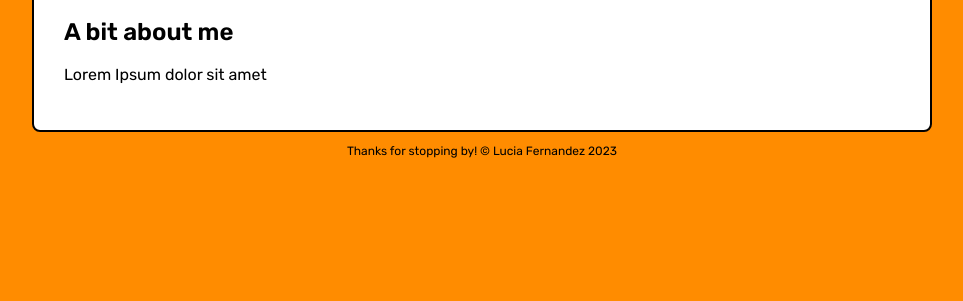
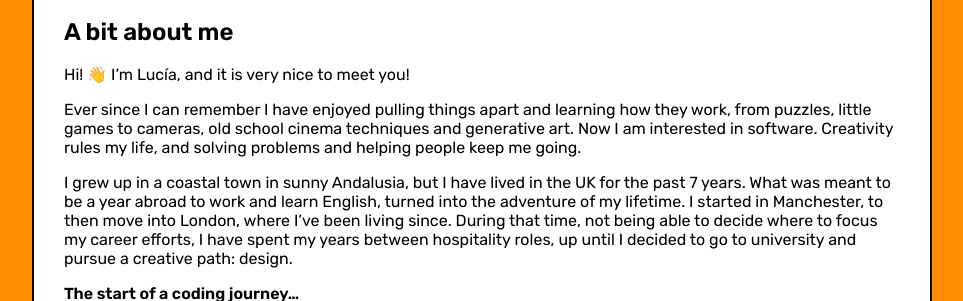
Before and after one commit to lucfercas/Application-Website, a plain HTML site: page index.html in a window 1280 px wide. Both pictures are taken after a click on the button "About". Shown: the part 499-800 px from the top of the page, without its empty margins (158-1121 px from the left). Drawn offline with Linux system fonts and the light colour scheme.

```diff
--- a/index.html
+++ b/index.html
@@ -31,12 +31,39 @@
             <button id="info2" class="btn">Why FAC</button>
             <button id="info3" class="btn">Why SoftwareDev</button>
             <button id="projects" class="btn">Projects</button>
-            <button id="git-logo" class="btn"><img src="github.svg" alt="Github icon" width="20px" id="github-icon"></button>
+            <button id="git-logo" class="btn"><img src="github.svg" alt="Github icon" width="20px"
+                    id="github-icon"></button>
         </nav>
         <section class="container">
             <div id="about" class="text-container">
                 <h2>A bit about me</h2>
-                <p>Lorem Ipsum dolor sit amet</p>
+                <p>Hi! 👋 I’m Lucía, and it is very nice to meet you!</p>
+
+                <p> Ever since I can remember I have enjoyed pulling things apart and learning how they work, from
+                    puzzles, little games to cameras, old school cinema techniques and generative art. Now I am
+                    interested in software.
+
+                    Creativity rules my life, and solving problems and helping people keep me going.</p>
+
+                <p> I grew up in a coastal town in sunny Andalusia, but I have lived in the UK for the past 7 years.
+                    What was meant to be a year abroad to work and learn English, turned into the adventure of my
+                    lifetime. I started in Manchester, to then move into London, where I’ve been living since.
+
+                    During that time, not being able to decide where to focus my career efforts, I have spent my years
+                    between hospitality roles, up until I decided to go to university and pursue a creative path:
+                    design.</p>
+
+
+                <p><strong>The start of a coding journey…</strong></p>
+
+                <p> During my studies I came across creative coding using Arduino boards, and Processing, which blew my
+                    mind. The vast creative possibilities inspired me to want to know more about different applications
+                    of code in real life, and to discover new technologies. This coding affair felt good but brief, and
+                    the idea of becoming somehow involved with coding in a day to day basis sparked.
+
+                    While I loved my degree, being a recent graduate without a support network in a time of crisis has
+                    been tough, which is why I had to go back to the hospitality industry. Pairing that with my desire
+                    of improvement made me join this new and exciting journey that it is learning to code properly. </p>
             </div>
 
             <div id="why-fac" class="text-container">
@@ -66,7 +93,7 @@
         </section>
     </main>
     <footer>
-        <p id="message">Thanks for stopping by!      © Lucia Fernandez 2023</p>
+        <p id="message">Thanks for stopping by! © Lucia Fernandez 2023</p>
     </footer>
     <script src="script.js"></script>
 </body>
```
